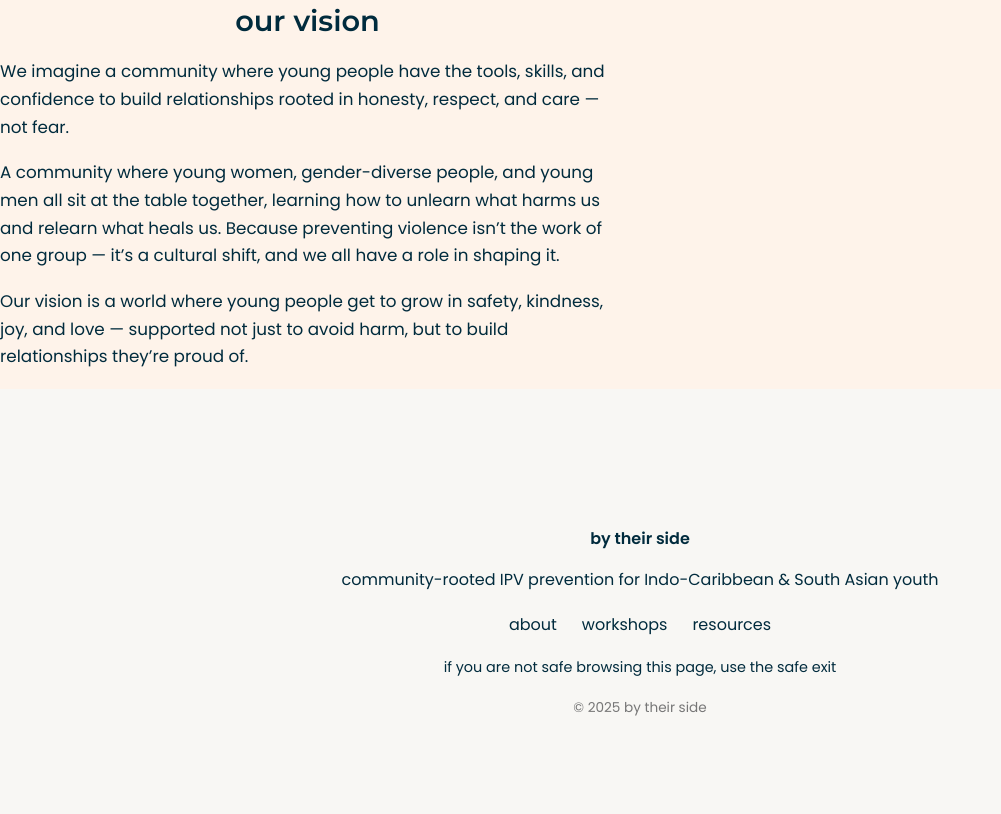
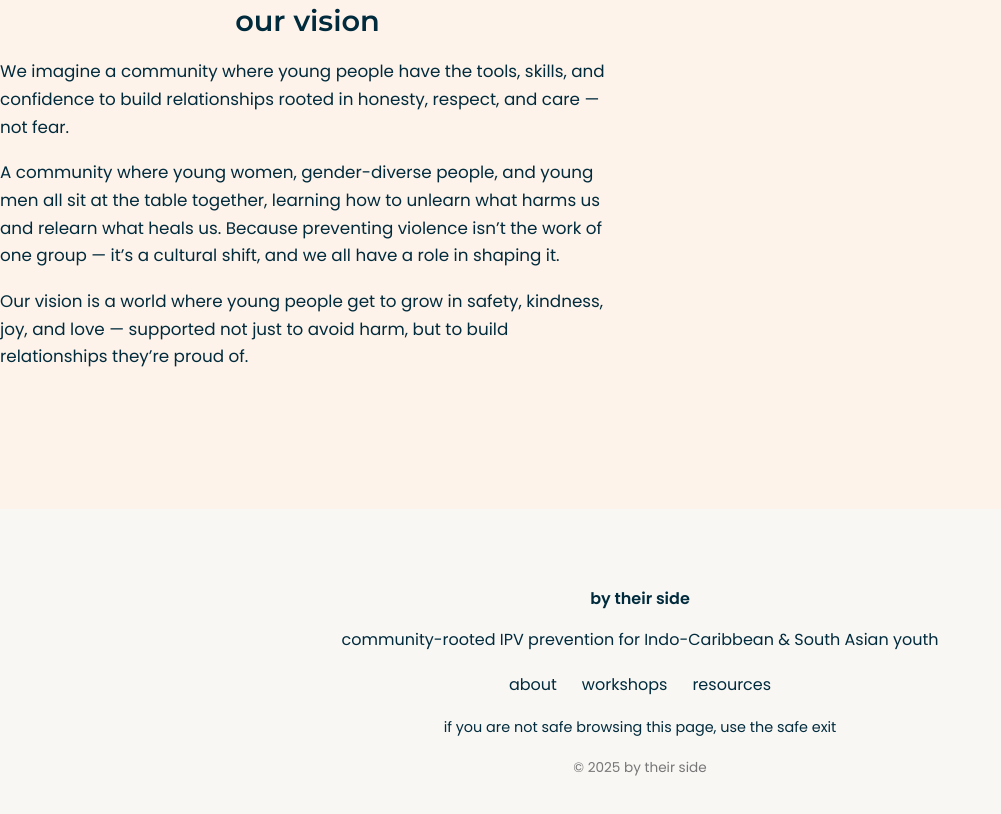
Before and after one commit to RheaR12/by.theirside, a plain HTML site: page about.html in a window 1280 px wide. Shown: the part 1152-1966 px from the top of the page, without its empty margins (0-1001 px from the left). Before the commit the page ends 1924 px from the top, so only its background shows below. Drawn offline with Linux system fonts and the light colour scheme.

Commit message:
Update styles.css

```diff
--- a/styles.css
+++ b/styles.css
@@ -415,7 +415,7 @@ footer {
   padding: 40px;
   text-align: center;
   border-top: 1px solid #f8f7f4;
-  margin-top: 80px;
+  margin-top: 20px;
 }
 
 .footer-links {
@@ -598,6 +598,7 @@ body {
   background-color: #fef3ea;     /* soft neutral from your palette */
   margin-top: 0;          /* remove gap */
   padding-top: 60px;      /* keeps story readable */
+   padding-bottom: 120px;
 }
 
 .story-grid {
```
